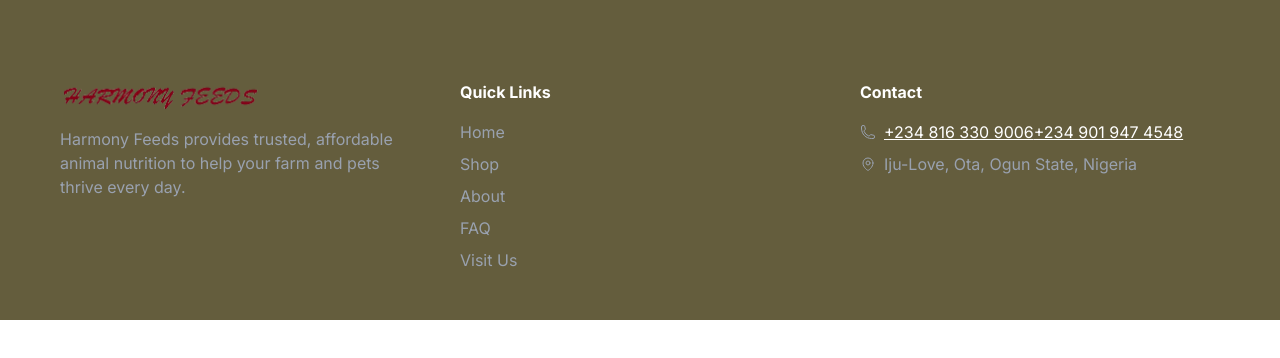
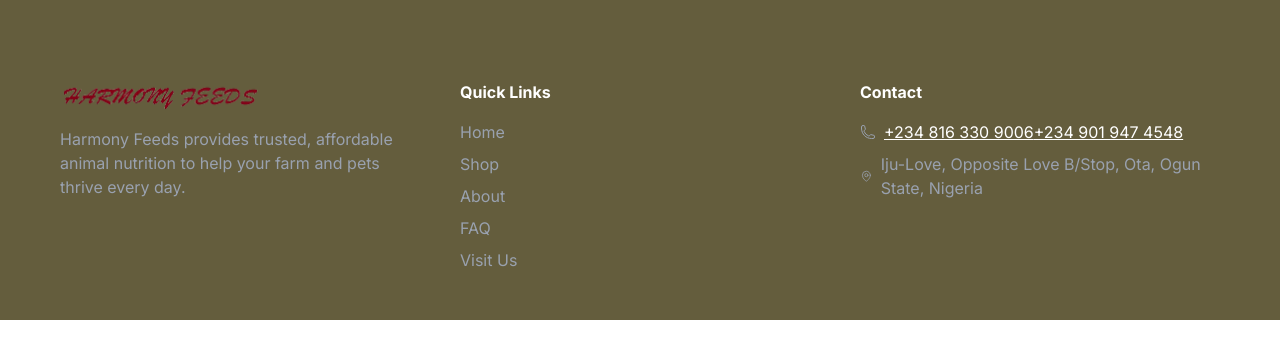
Before and after one commit to Derin-09/harmonyfeeds, a Next.js app: page /components/Footer in a window 1280 px wide. Shown: the top 358 px of the page. Built offline with nearby package versions, Linux system fonts and the light colour scheme.

Commit message:
address change

```diff
--- a/app/components/Footer/Footer.tsx
+++ b/app/components/Footer/Footer.tsx
@@ -42,7 +42,7 @@
                 <EnvelopeIcon className="w-4 h-4 mr-2" /> hello@bloomandroot.com
               </li>*/}
               <li className="flex items-center">
-                <MapPinIcon className="w-4 h-4 mr-2" /> Iju-Love, Ota,  Ogun State, Nigeria
+                <MapPinIcon className="w-4 h-4 mr-2" /> Iju-Love, Opposite Love B/Stop, Ota,  Ogun State, Nigeria
               </li>
             </ul>
           </div>
--- a/app/components/Visit/Visit.tsx
+++ b/app/components/Visit/Visit.tsx
@@ -16,7 +16,7 @@
         ></iframe>
       </div>
       <div className="mt-6">
-        <p className=" mb-2"><strong>Address:</strong> Iju-Love, Ota,  Ogun State, Nigeria</p>
+        <p className=" mb-2"><strong>Address:</strong> Iju-Love, Opposite Love B/Stop, Ota,  Ogun State, Nigeria</p>
         <p className=" mb-2"><strong>Hours:</strong> Mon-Sat: 9am-6:30pm</p>
         <div className=""><strong>Phone:</strong>
           <a href="tel:+2348163309006" className="text-white underline">
```
